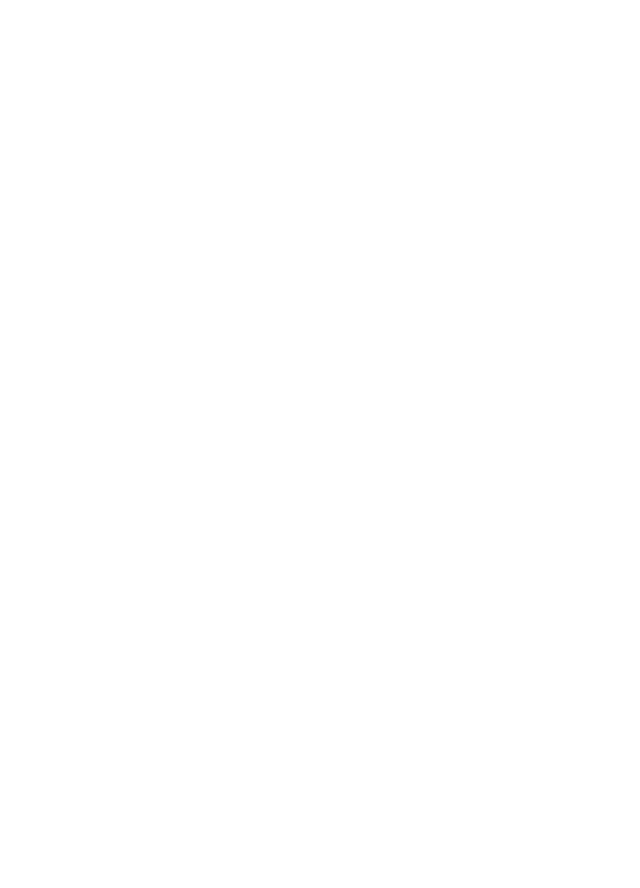
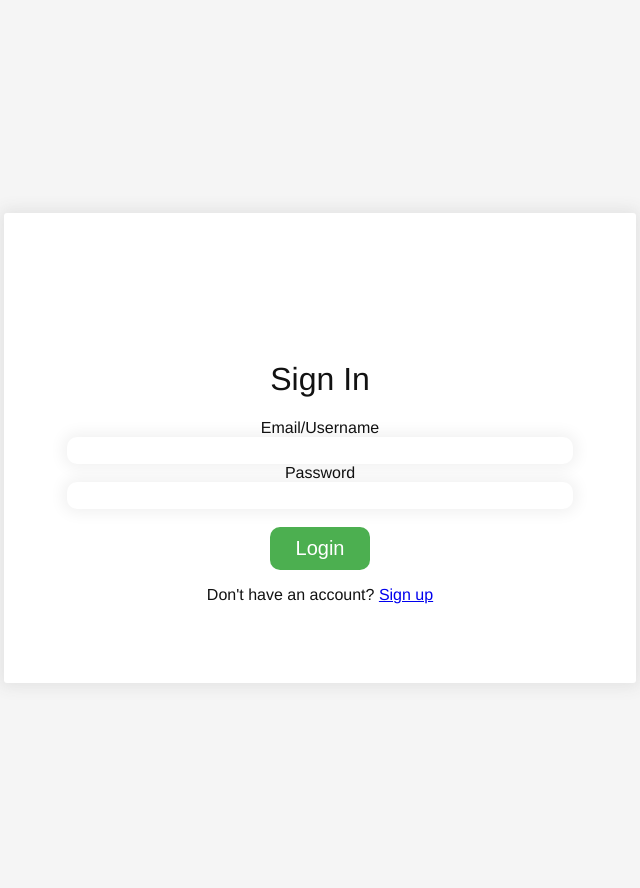
Before and after one commit to Marshy2006/first-flask-app, a Flask app: page /signin in a window 1280 px wide. Before the commit the part shown is empty. Shown: the whole page, without its empty margins (320-960 px from the left). Before the commit the page ends 800 px from the top, so only its background shows below. Run offline with Flask 2, Linux system fonts and the light colour scheme; some libraries are stand-ins or nearby versions.

Commit message:
update signin.html

```diff
--- a/templates/signin.html
+++ b/templates/signin.html
@@ -1,7 +1,144 @@
+{% from "_formhelpers.html" import render_field %}
+<html>
 
-<html>
 <head>
+    <link rel="canonical" href="https://getbootstrap.com/docs/4.5/examples/sign-in/">
+    <meta name="viewport" content="width=device-width, initial-scale=1, shrink-to-fit=no">
+
+    <!-- Bootstrap core CSS -->
+    <title>sign in</title>
+    <style>
+        html,
+        body {
+            height: 100%;
+            font-family: Helvetica, sans-serif;
+            color: #f5f5f5;
+        }
+
+        .bodydark {
+            background-color: #121212;
+            color: #f5f5f5;
+        }
+
+        .bodylight {
+            background-color: rgb(245, 245, 245);
+            color: #121212;
+        }
+
+        body {
+            display: -ms-flexbox;
+            display: flex;
+            -ms-flex-align: center;
+            align-items: center;
+            padding-top: 40px;
+            padding-bottom: 40px;
+        }
+
+        body>div>form>dl {
+            width: 100%;
+        }
+
+        body>form {
+            max-width: 330px;
+            padding: 15px;
+            margin: auto;
+        }
+
+        #username {
+            padding-top: 6;
+            padding-bottom: 6;
+            padding-left: 13;
+            width: 100%;
+            margin: 0 auto;
+            border: none;
+            color: black;
+            border-radius: 10px;
+            box-shadow: 0 0 15px 4px rgba(0, 0, 0, 0.06);
+        }
+
+        #password {
+            padding-top: 6;
+            padding-bottom: 6;
+            padding-left: 13;
+            width: 100%;
+            margin: 0 auto;
+            border: none;
+            color: black;
+            border-radius: 10px;
+            box-shadow: 0 0 15px 4px rgba(0, 0, 0, 0.06);
+        }
+
+        body>div>form>dl>dt:nth-child(4),
+        body>div>form>dl>dt:nth-child(2) {
+            text-align: center;
+        }
+
+        body>div>form>dl>dt:nth-child(4)>label,
+        body>div>form>dl>dt:nth-child(2)>label {
+            font-family: 'Helvetica', Courier, monospace;
+            margin: 0 auto;
+        }
+
+        body>div>form>dl>div>input {
+            background-color: #4CAF50;
+            border: none;
+            font-size: 20px;
+            color: #FFFFFF;
+            padding: 10px;
+            width: 100px;
+            text-align: center;
+            cursor: pointer;
+            border-radius: 10px;
+        }
+
+        .child {
+            margin: auto;
+            padding: 5%;
+            padding-top: 10%;
+            width: 40%;
+            border-radius: 3px;
+            background-color: rgb(255, 255, 255);
+            box-shadow: 0 0 15px 4px rgba(74, 74, 74, 0.1);
+        }
+
+        p {
+            font-family: Helvetica;
+            text-align: center;
+        }
+
+        h1 {
+            font-weight: 200;
+            text-align: center;
+        }
+
+        .inputcontainer {
+            text-align: center;
+        }
+
+        dd {
+            margin-inline-start: auto;
+        }
+
+        .errors {}
+    </style>
 </head>
-<body>
+
+<body {% if mode=="dark" %} class="bodydark" {% elif mode=="light" %} class="bodylight" {% endif %}>
+    <div class="child">
+        <h1>Sign In</h1>
+        <form method="POST" action="/signin">
+            <dl>
+                {{ form.csrf_token }} {{ render_field(form.username) }} {{ render_field(form.password) }}
+                <br>
+                <div class="inputcontainer">
+                    <input class="btn btn-lg btn-primary btn-block" type="submit" value="Login">
+                </div>
+            </dl>
+        </form>
+        <div>
+            <p>Don't have an account? <a href="/signup">Sign up</a></p>
+        </div>
+    </div>
 </body>
+
 </html>
```
